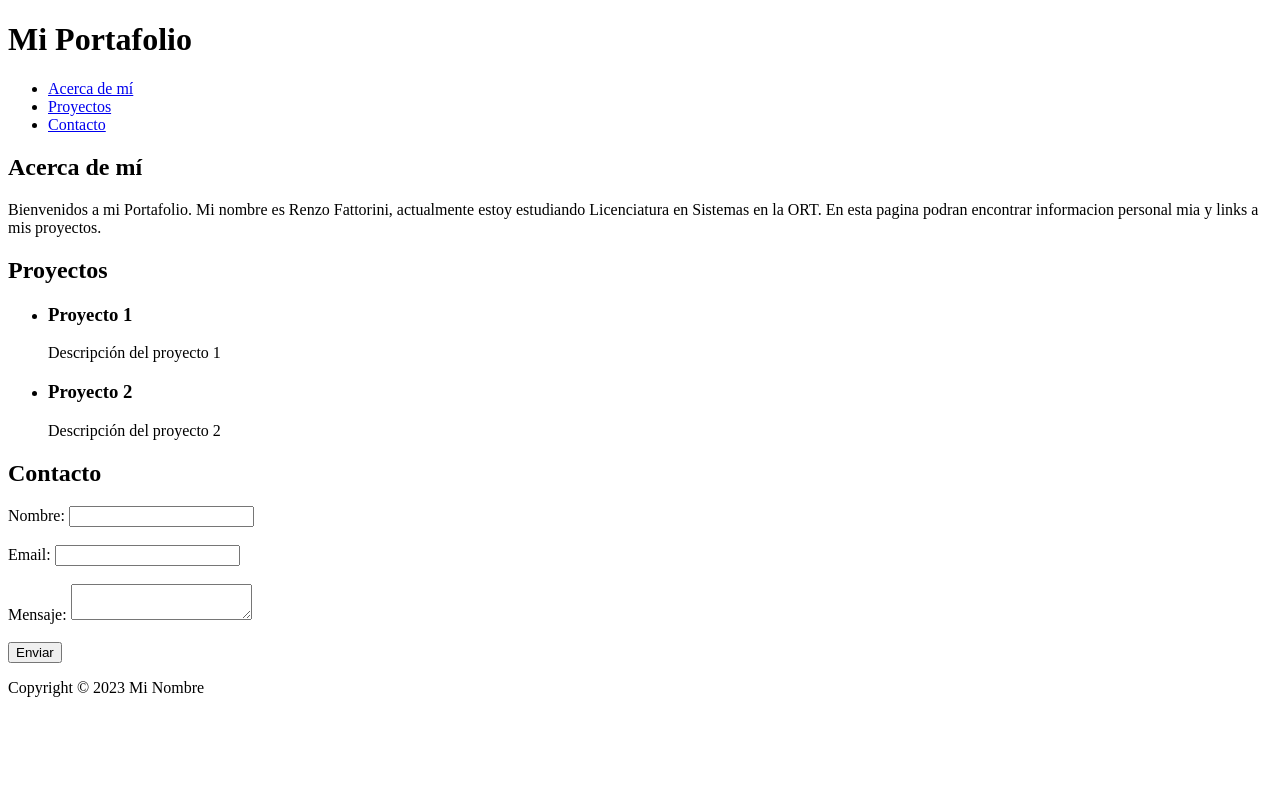
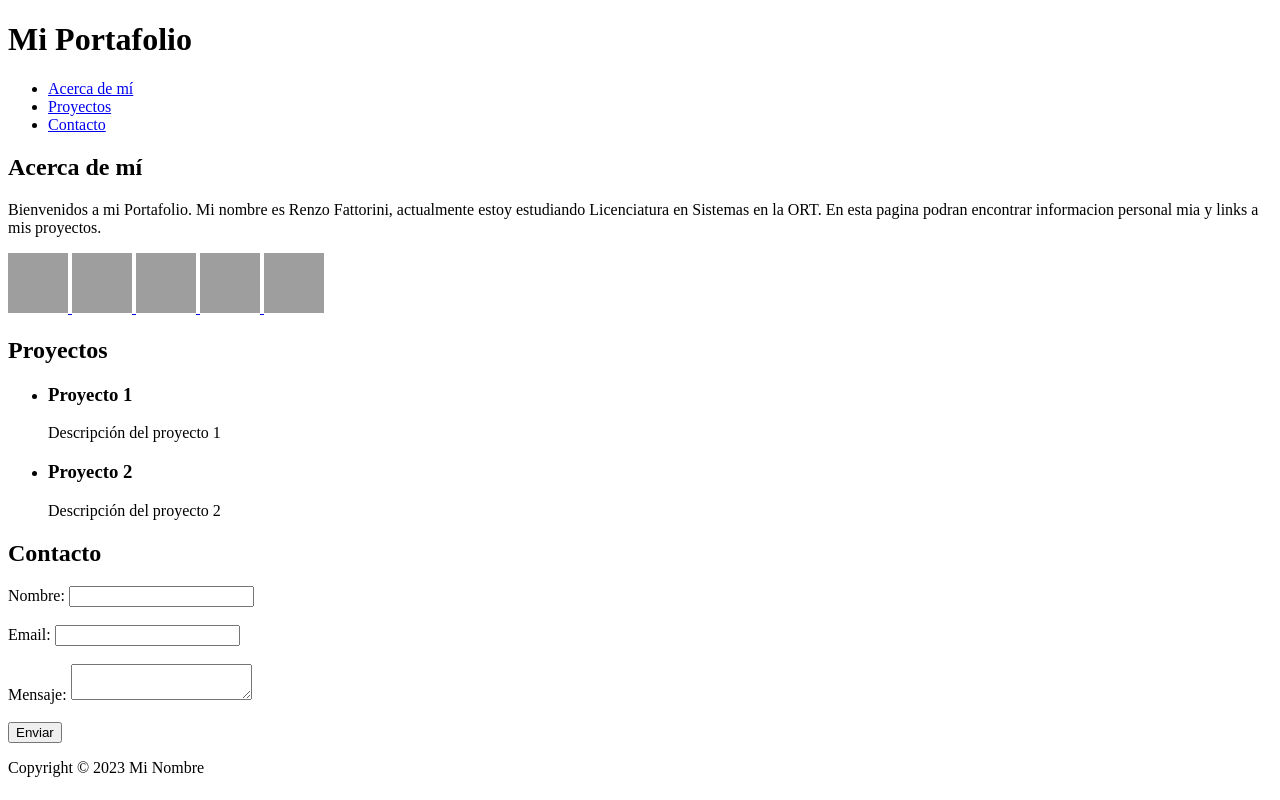
Before and after one commit to renzofatto/renzofatto.github.io, a plain HTML site: page index.html in a window 1280 px wide. Drawn offline with Linux system fonts and the light colour scheme; grey boxes are pictures that could not be loaded.

Commit message:
Update index.html

```diff
--- a/index.html
+++ b/index.html
@@ -19,6 +19,56 @@
       <section id="about">
         <h2>Acerca de mí</h2>
         <p>Bienvenidos a mi Portafolio. Mi nombre es Renzo Fattorini, actualmente estoy estudiando Licenciatura en Sistemas en la ORT. En esta pagina podran encontrar informacion personal mia y links a mis proyectos.</p>
+  <a
+    title="Facebook"
+    href="https://www.facebook.com/renzo.fattorini.1">
+    <img
+        src="https://cdn-icons-png.flaticon.com/512/124/124010.png"
+        alt="Imagen Facebook"
+        width="60"
+        height="60"
+    />
+  </a>
+  <a
+    title="Instagram"
+    href="https://www.instagram.com/renzofattorini">
+    <img
+        src="https://upload.wikimedia.org/wikipedia/commons/thumb/9/95/Instagram_logo_2022.svg/1200px-Instagram_logo_2022.svg.png"
+        alt="Imagen Instagram"
+        width="60"
+        height="60"
+    />
+  </a>
+  <a
+    title="Twitter"
+    href="https://twitter.com/RenzoFattorini">
+    <img
+        src="https://upload.wikimedia.org/wikipedia/commons/thumb/4/4f/Twitter-logo.svg/800px-Twitter-logo.svg.png1200px-Instagram_logo_2022.svg.png"
+        alt="Imagen Twitter"
+        width="60"
+        height="60"
+    />
+  </a>
+  <a
+    title="GitHub"
+    href="https://github.com/renzofatto">
+    <img
+        src="https://upload.wikimedia.org/wikipedia/commons/thumb/9/91/Octicons-mark-github.svg/2048px-Octicons-mark-github.svg.pnglogo.svg.png1200px-Instagram_logo_2022.svg.png"
+        alt="Imagen GitHub"
+        width="60"
+        height="60"
+    />
+  </a>
+    <a
+    title="LinkedIn"
+    href="https://www.linkedin.com/in/renzo-fattorini-paracampo-6821ba1a6">
+    <img
+        src="https://cdn-icons-png.flaticon.com/512/145/145807.png"
+        alt="Imagen LinkedIn"
+        width="60"
+        height="60"
+    />
+  </a>
       </section>
       <section id="projects">
         <h2>Proyectos</h2>
```
